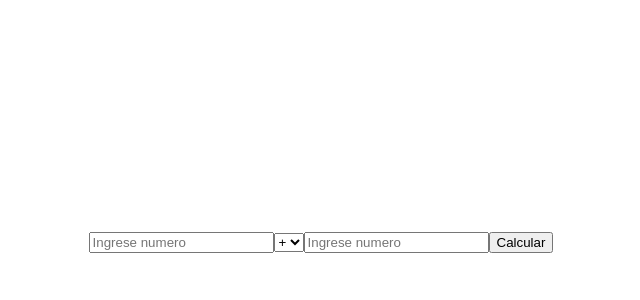
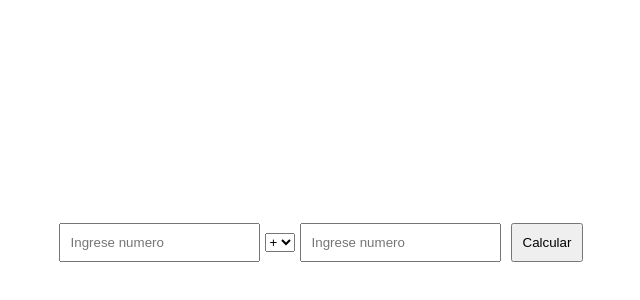
Before and after one commit to RdrigoFH/Lab8Pweb1, a plain HTML site: page index.html in a window 1280 px wide. Shown: the part 158-458 px from the top of the page, without its empty margins (319-959 px from the left). Drawn offline with Linux system fonts and the light colour scheme.

Commit message:
Se agrego formato y posicion para los operadores y se corrigio la indentacion

```diff
--- a/styles.css
+++ b/styles.css
@@ -5,7 +5,11 @@ body {
     align-items: center;
     height: 100vh;
     margin: 0;
-    }
+}
+input {
+    padding: 10px;
+    margin: 5px;
+}
 form {
     display: flex;
     flex-direction: row;
```
